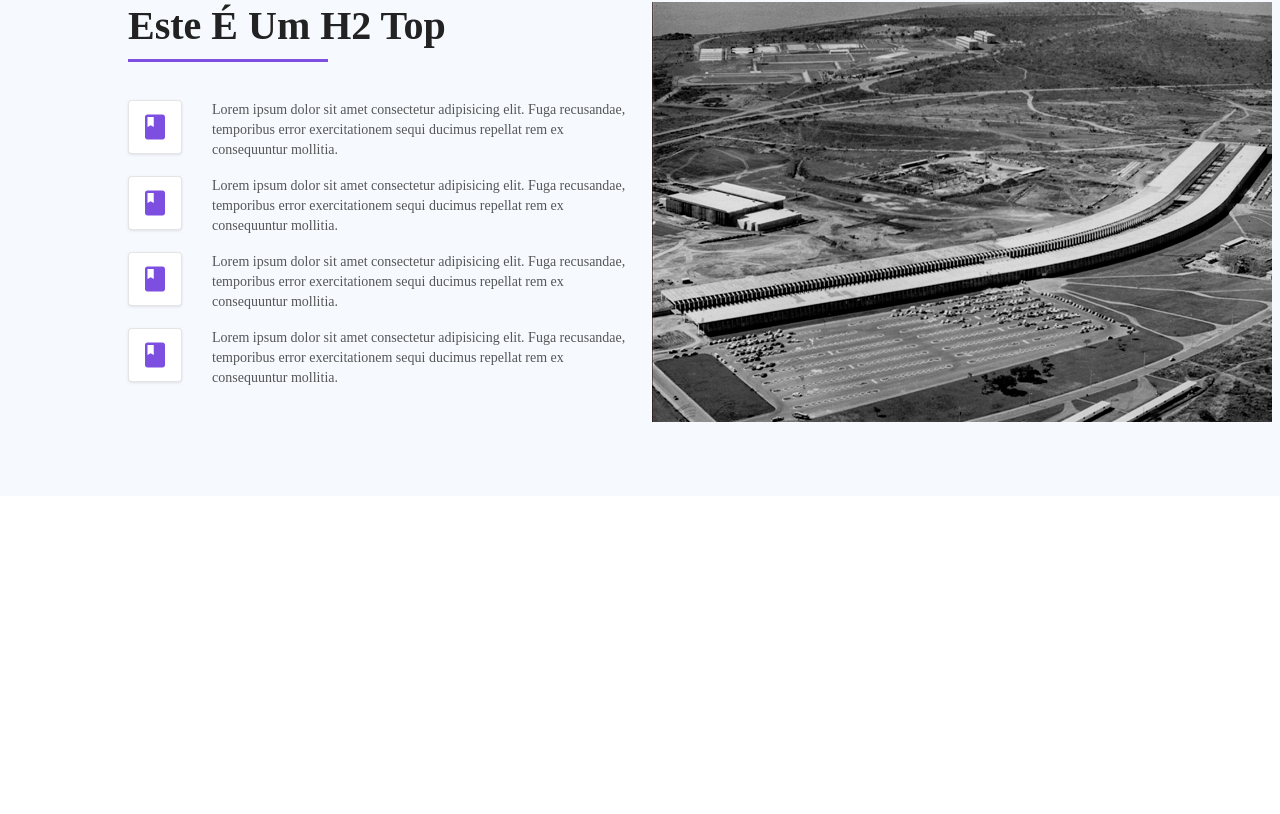
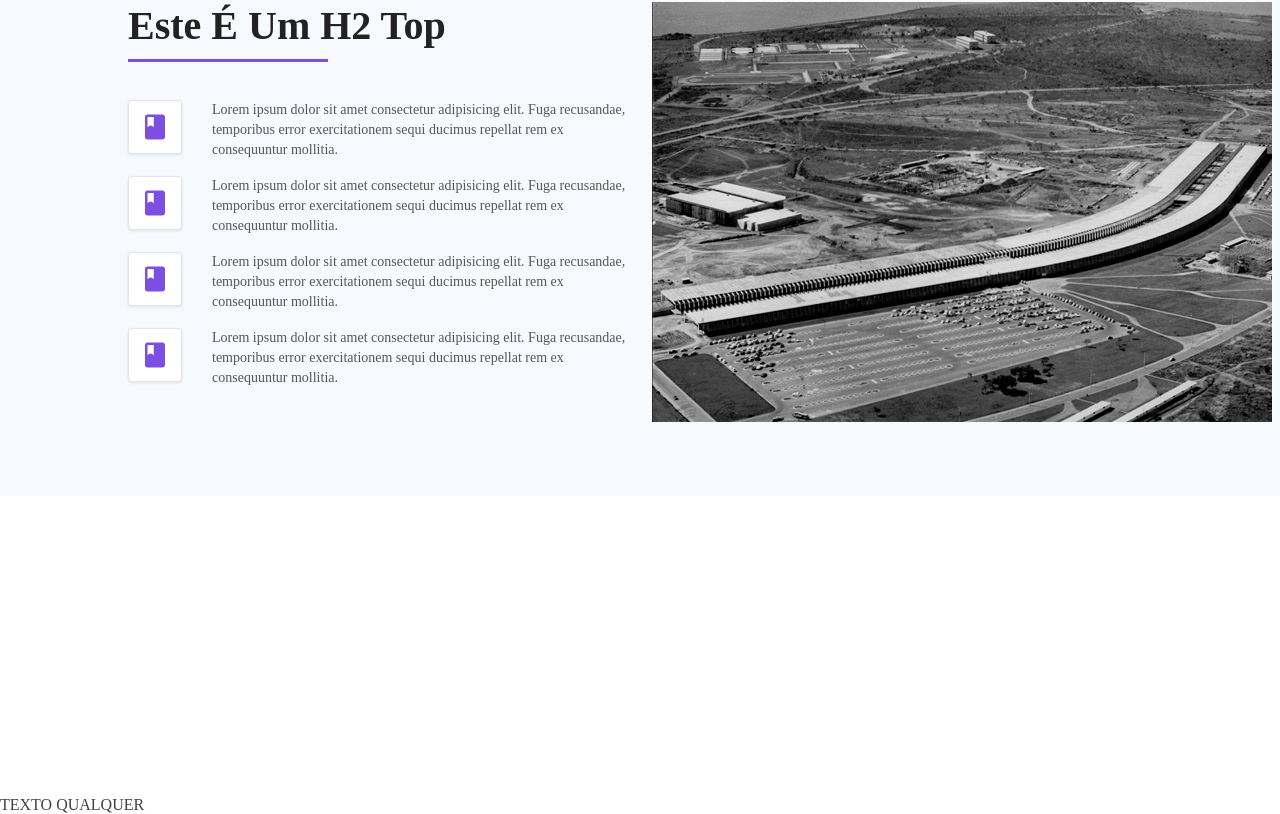
Before and after one commit to SwitchDreams/cadeomw, a React (Create React App) app: page / in a window 1280 px wide. Shown: the part 1292-2106 px from the top of the page. Built offline with nearby package versions, Linux system fonts and the light colour scheme.

Commit message:
:sparkles: add footer component

```diff
--- a/src/App.tsx
+++ b/src/App.tsx
@@ -4,14 +4,18 @@ import { BrowserRouter } from 'react-router-dom';
 import GlobalStyles from './styles/global';
 
 import Routes from './routes';
+import Footer from './components/Footer';
 
 const App: React.FC = () => {
   return (
-    <BrowserRouter>
-      <Routes />
+    <>
+      <BrowserRouter>
+        <Routes />
 
-      <GlobalStyles />
-    </BrowserRouter>
+        <GlobalStyles />
+      </BrowserRouter>
+      <Footer />
+    </>
   );
 };
 
--- /dev/null
+++ b/src/components/Footer/index.tsx
@@ -0,0 +1,7 @@
+import React from 'react';
+
+const Footer: React.FC = () => {
+  return <div className="fuck">TEXTO QUALQUER</div>;
+};
+
+export default Footer;
--- /dev/null
+++ b/src/components/Footer/styles.ts
@@ -0,0 +1 @@
+import styled from 'styled-components';
```
